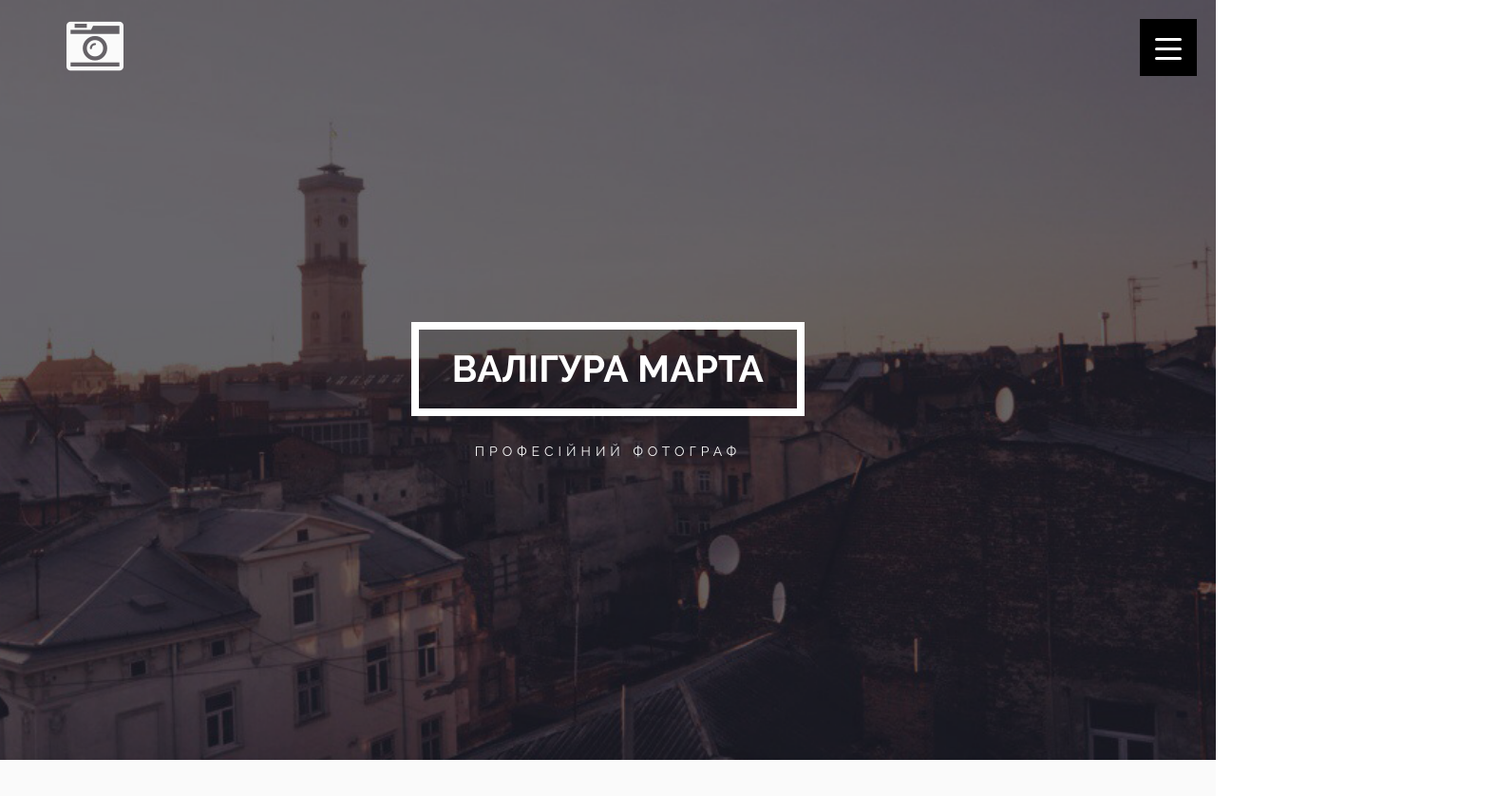
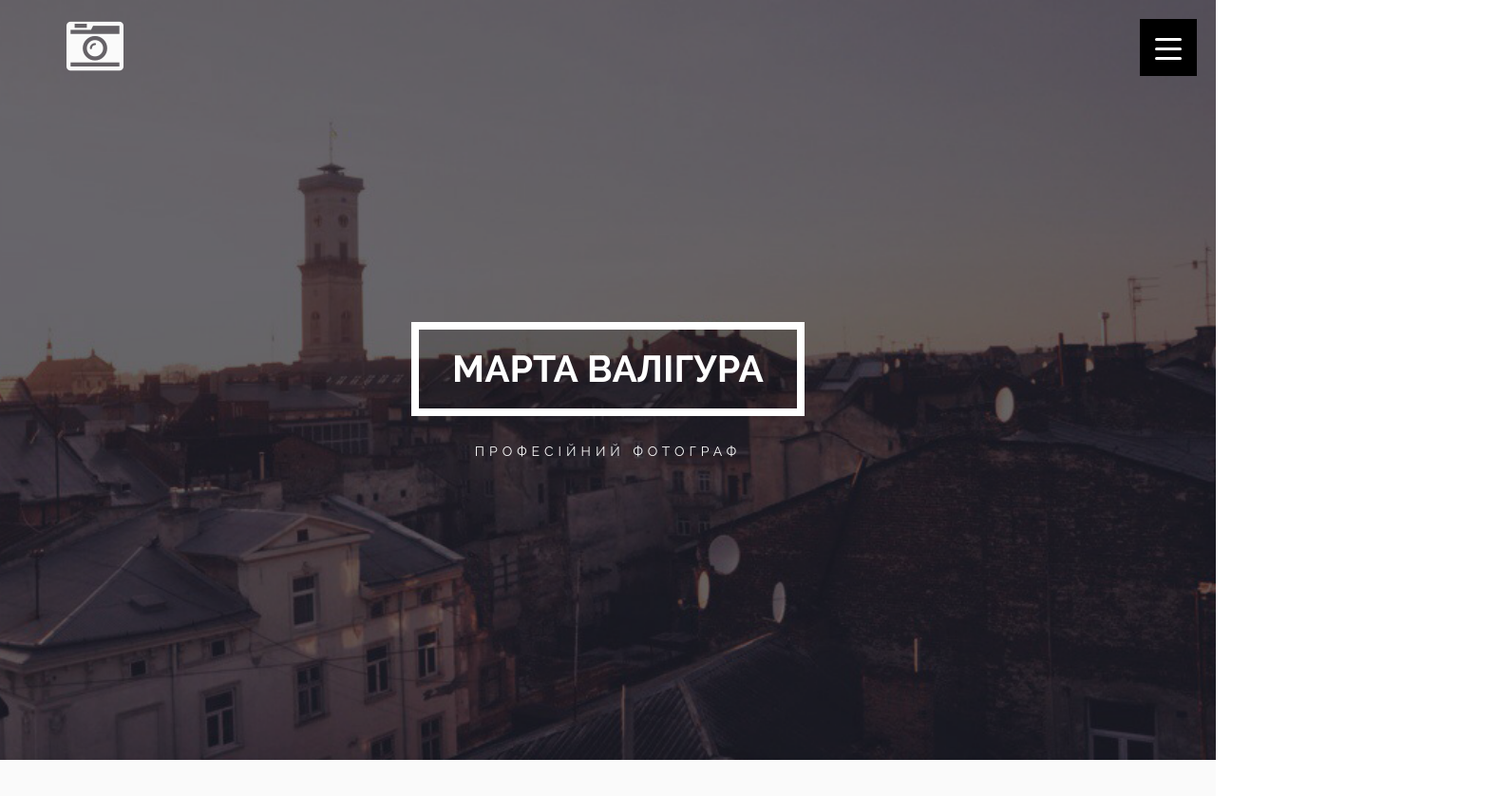
Before and after one commit to marthaph/marthaph, a plain HTML site: page index.html in a window 1280 px wide. Shown: the top 838 px of the page at 95% size, 1576 px wide, since content can reach past the window. Drawn offline with Linux system fonts and the light colour scheme.

Commit message:
Change h1

```diff
--- a/index.html
+++ b/index.html
@@ -48,7 +48,7 @@
 		<div class="top_descr">
 			<div class="top_centered">
 				<div class="top_text">
-					<h1>Валігура Марта</h1>
+					<h1>Марта Валігура</h1>
 					<p>Професійний фотограф</p>
 				</div>
 			</div>
@@ -59,7 +59,7 @@
 	<div class="section_header">
 		<h2>Привіт</h2>
 		<div class="s_descr_wrap">
-			<div class="s_descr">Давай знайомитись ближче</div>
+			<div class="s_descr">Давай знайомитись</div>
 		</div>
 	</div>
 	<div class="section_content">
@@ -78,7 +78,7 @@
 				</div>
 				<div class="col-md-4 animation_3 personal_last_block">
 					<h3>Особисті дані</h3>
-					<h2 class="">Валігура Марта</h2>
+					<h2 class="">Марта Валігура</h2>
 					<ul class="person_header" >
 						<li>День народження:<span> 4 квітня 1995 року</span></li>
 						<li>Номер телефону:<span> +380 979 99 99</span></li>
```
